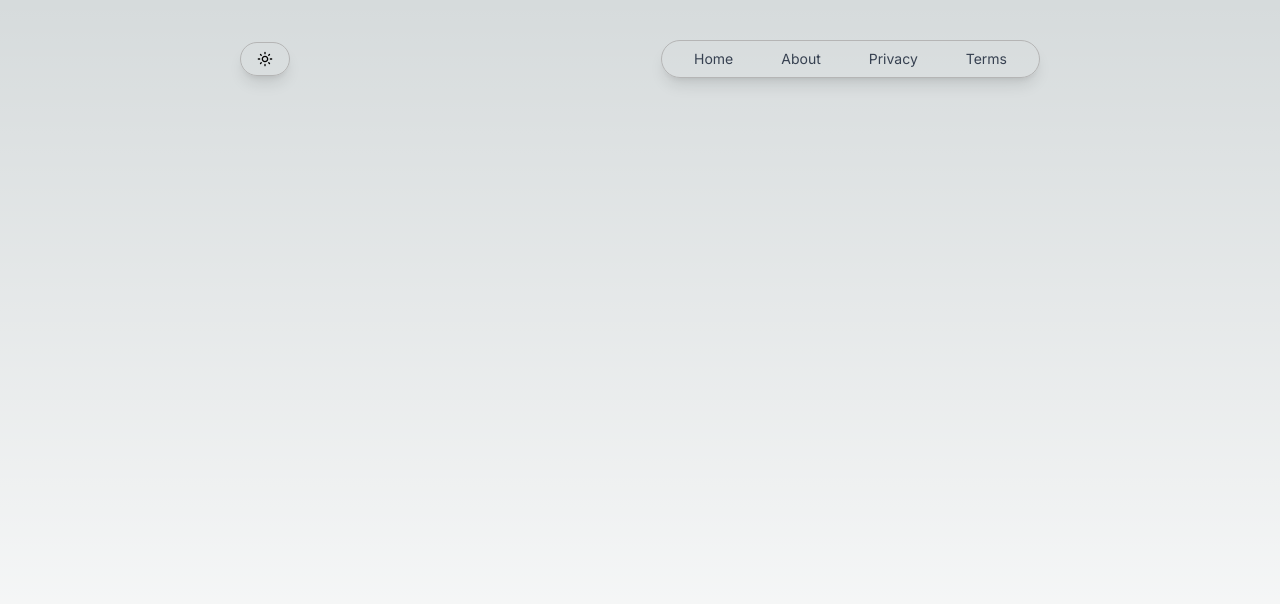
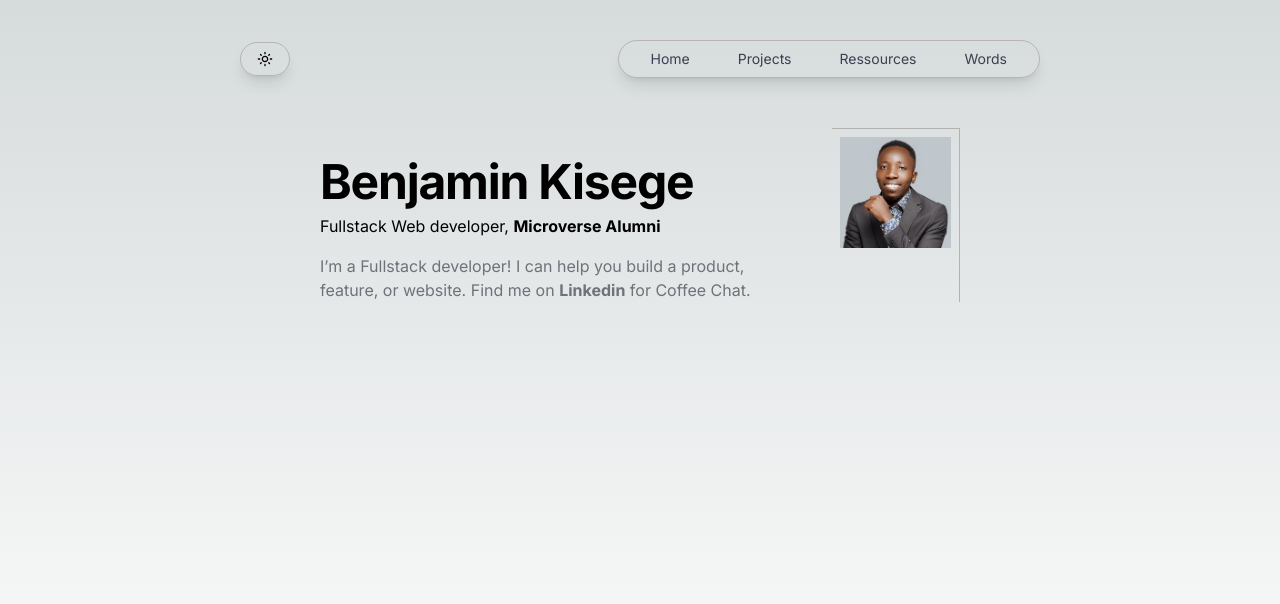
Before and after one commit to iambenkis/Portfolio-2.0, a Next.js app: page / in a window 1280 px wide. Shown: the top 604 px of the page. Built offline with nearby package versions, Linux system fonts and the light colour scheme.

Commit message:
Add home section

```diff
--- a/src/app/page.js
+++ b/src/app/page.js
@@ -1,11 +1,15 @@
 import Image from 'next/image'
 // import NavLinks from '@/components/NavLink'
-import Navbar from '@/components/Header'
+import Navbar from '@/components/Navbar'
+import Header from '@/pages/Home'
 
 export default function Home() {
   return (
-    <main className="flex min-h-screen flex-col items-center justify-between px-60 py-10">
+    <main className="flex min-h-screen flex-col items-center">
       <Navbar />
+      <div className="px-80 py-10">
+        <Header />
+      </div>
     </main>
   )
 }
--- a/src/components/NavLink/index.jsx
+++ b/src/components/NavLink/index.jsx
@@ -11,16 +11,16 @@ export default function NavLinks() {
       link: '#home',
     },
     {
-      name: 'About',
-      link: '#about',
+      name: 'Projects',
+      link: '#projects',
     },
     {
-      name: 'Privacy',
-      link: '#privacy',
+      name: 'Ressources',
+      link: '#ressources',
     },
     {
-      name: 'Terms',
-      link: '#terms',
+      name: 'Words',
+      link: '#words',
     },
   ]
 
--- a/src/components/Header/index.jsx
+++ b/src/components/Navbar/index.jsx
@@ -16,9 +16,9 @@ export default function Navbar() {
 
   console.log(theme)
   return (
-    <div className="flex items-center justify-between w-full">
+    <div className="flex items-center justify-between w-full px-60 py-10">
       <div
-        className="cursor-pointer border px-4 py-2 border-solid border-[1px] border-[#b5b5b5] rounded-full shadow-lg"
+        className="cursor-pointer border px-4 py-2 border-solid border-[1px] border-[#b5b5b5] rounded-full shadow-lg mr-10"
         onClick={toggleTheme}
       >
         {theme === 'light' ? <MdOutlineLightMode /> : <BiSolidMoon />}
--- /dev/null
+++ b/src/pages/Home/index.jsx
@@ -0,0 +1,39 @@
+import Image from 'next/image'
+import benkisImage from '../../../public/assets/benkis-img.jpg'
+
+export default function Header() {
+  return (
+    <div className="flex justify-between">
+      <div className="mr-5">
+        <h1 class="font-bold text-3xl md:text-5xl tracking-tight mb-2 text-black dark:text-white">
+          Benjamin Kisege
+        </h1>
+        <p>
+          Fullstack Web developer,{' '}
+          <a href="https://www.microverse.org/" className="font-bold">
+            Microverse Alumni
+          </a>
+          <></>
+        </p>
+        <p className="text-zinc-500 mt-4">
+          I’m a Fullstack developer! I can help you build a product, feature, or
+          website. Find me on{' '}
+          <a
+            href="https://www.linkedin.com/in/benjamin-kisenge/"
+            className="font-bold text-black-400"
+          >
+            Linkedin
+          </a>{' '}
+          for Coffee Chat.
+        </p>
+      </div>
+      <div className="w-[220px] mt-[-30px] ml-5 p-2 border-t-[1px] border-r-[1px] border-[#b2b2b2]">
+        <Image
+          src={benkisImage}
+          alt="benkis"
+          className="w-full object-contain "
+        />
+      </div>
+    </div>
+  )
+}
```
Also changed, not shown: public/assets/benkis-img.jpg (added).
